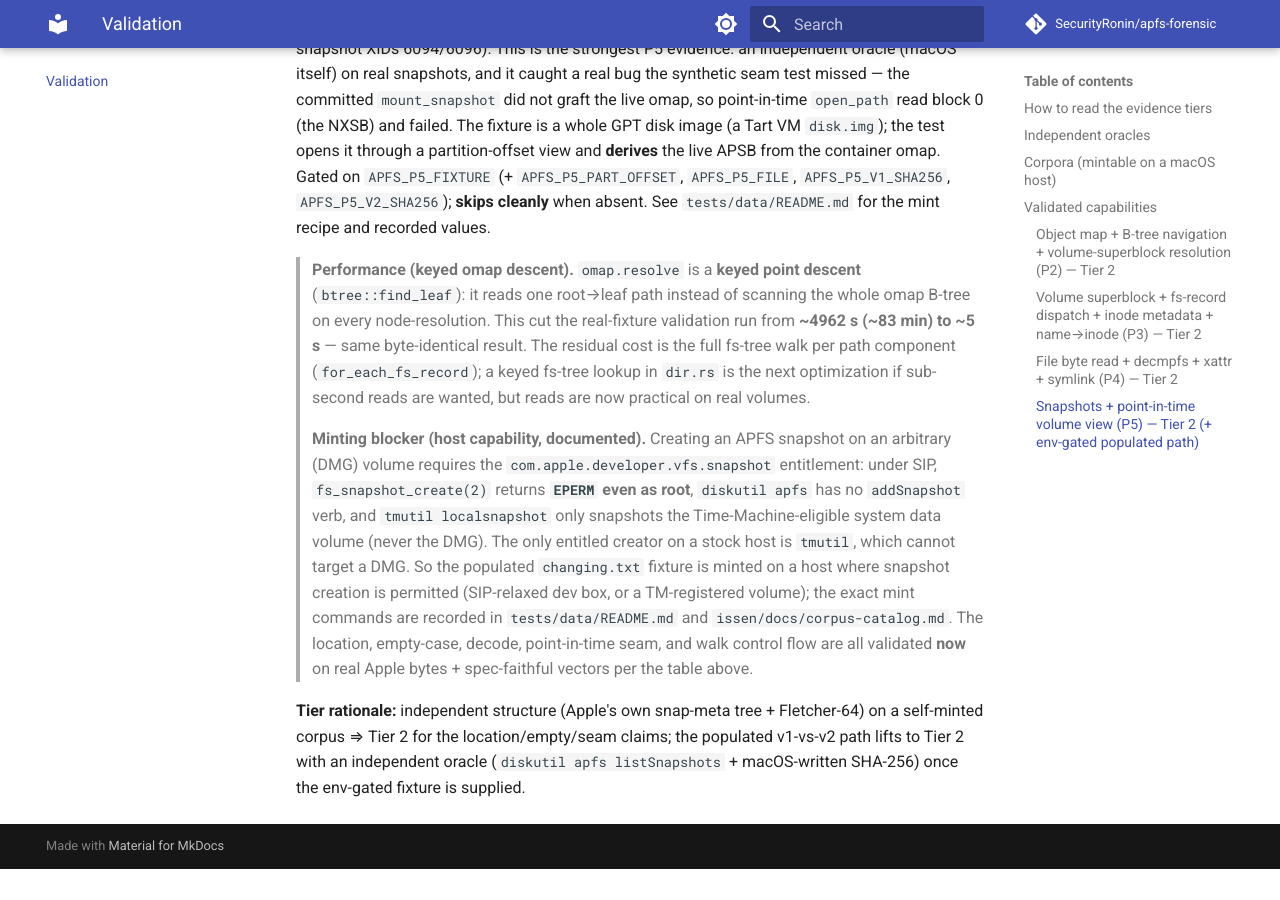
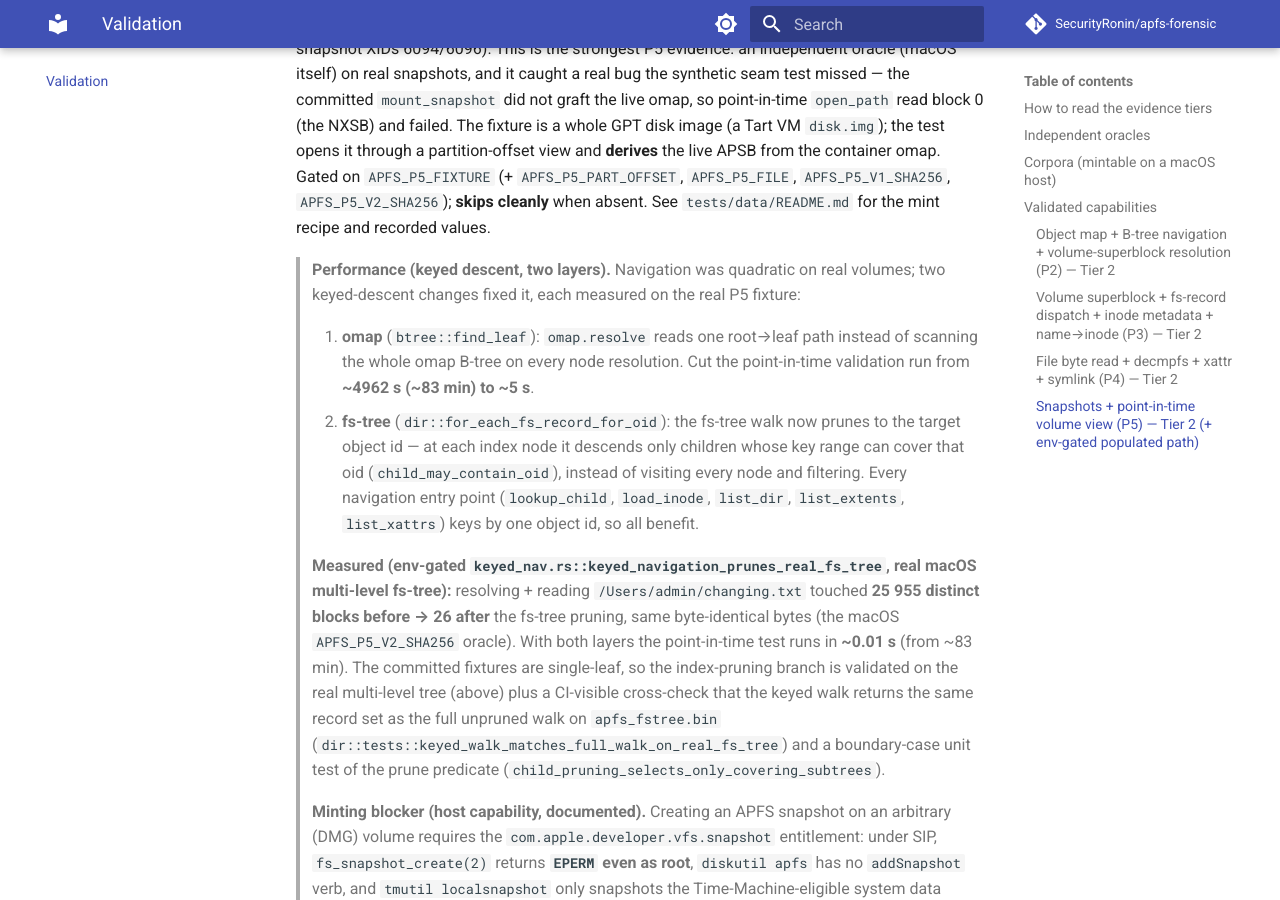
Before and after one commit to SecurityRonin/apfs-forensic, an MkDocs documentation site: the page built from docs/validation.md, in a window 1280 px wide and 900 px high, scrolled down 7772 px. Built offline with MkDocs 1.6.1 and Material for MkDocs 9.7.7, drawn with Linux system fonts in a browser that asks for light colours; comment, search, counter and statistics services are not loaded; before the commit the page ends 8641 px from its top, so only the background shows below that.

Commit message:
docs(p6): record keyed fs-tree descent validation (25955 -> 26 blocks)
Document the two-layer keyed-descent perf story (omap + fs-tree), the measured
25955 -> 26 distinct-blocks result on the real multi-level macOS fs-tree, the
~83 min -> 0.01 s point-in-time test, and the CI-visible cross-check + boundary
predicate tests that cover index pruning (committed fixtures are single-leaf).

Co-Authored-By: Claude Opus 4.8 <noreply@anthropic.com>

```diff
--- a/docs/validation.md
+++ b/docs/validation.md
@@ -230,14 +230,30 @@ the container omap. Gated on `APFS_P5_FIXTURE` (+ `APFS_P5_PART_OFFSET`,
 `APFS_P5_FILE`, `APFS_P5_V1_SHA256`, `APFS_P5_V2_SHA256`); **skips cleanly** when
 absent. See `tests/data/README.md` for the mint recipe and recorded values.
 
-> **Performance (keyed omap descent).** `omap.resolve` is a **keyed point
-> descent** (`btree::find_leaf`): it reads one root→leaf path instead of scanning
-> the whole omap B-tree on every node-resolution. This cut the real-fixture
-> validation run from **~4962 s (~83 min) to ~5 s** — same byte-identical result.
-> The residual cost is the full fs-tree walk per path component
-> (`for_each_fs_record`); a keyed fs-tree lookup in `dir.rs` is the next
-> optimization if sub-second reads are wanted, but reads are now practical on
-> real volumes.
+> **Performance (keyed descent, two layers).** Navigation was quadratic on real
+> volumes; two keyed-descent changes fixed it, each measured on the real P5
+> fixture:
+>
+> 1. **omap** (`btree::find_leaf`): `omap.resolve` reads one root→leaf path
+>    instead of scanning the whole omap B-tree on every node resolution. Cut the
+>    point-in-time validation run from **~4962 s (~83 min) to ~5 s**.
+> 2. **fs-tree** (`dir::for_each_fs_record_for_oid`): the fs-tree walk now prunes
+>    to the target object id — at each index node it descends only children whose
+>    key range can cover that oid (`child_may_contain_oid`), instead of visiting
+>    every node and filtering. Every navigation entry point (`lookup_child`,
+>    `load_inode`, `list_dir`, `list_extents`, `list_xattrs`) keys by one object
+>    id, so all benefit.
+>
+> **Measured (env-gated `keyed_nav.rs::keyed_navigation_prunes_real_fs_tree`, real
+> macOS multi-level fs-tree):** resolving + reading `/Users/admin/changing.txt`
+> touched **25 955 distinct blocks before → 26 after** the fs-tree pruning, same
+> byte-identical bytes (the macOS `APFS_P5_V2_SHA256` oracle). With both layers
+> the point-in-time test runs in **~0.01 s** (from ~83 min). The committed
+> fixtures are single-leaf, so the index-pruning branch is validated on the real
+> multi-level tree (above) plus a CI-visible cross-check that the keyed walk
+> returns the same record set as the full unpruned walk on `apfs_fstree.bin`
+> (`dir::tests::keyed_walk_matches_full_walk_on_real_fs_tree`) and a boundary-case
+> unit test of the prune predicate (`child_pruning_selects_only_covering_subtrees`).
 
 > **Minting blocker (host capability, documented).** Creating an APFS snapshot on
 > an arbitrary (DMG) volume requires the `com.apple.developer.vfs.snapshot`
```
